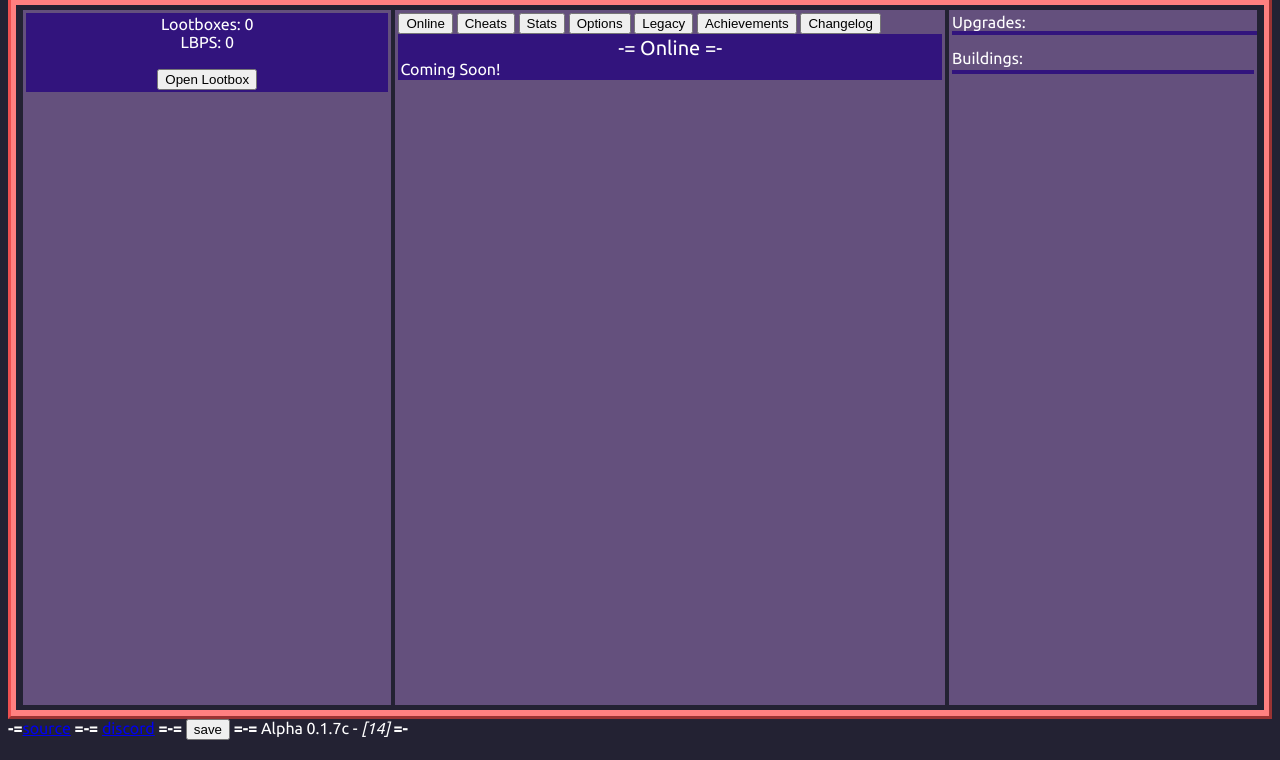
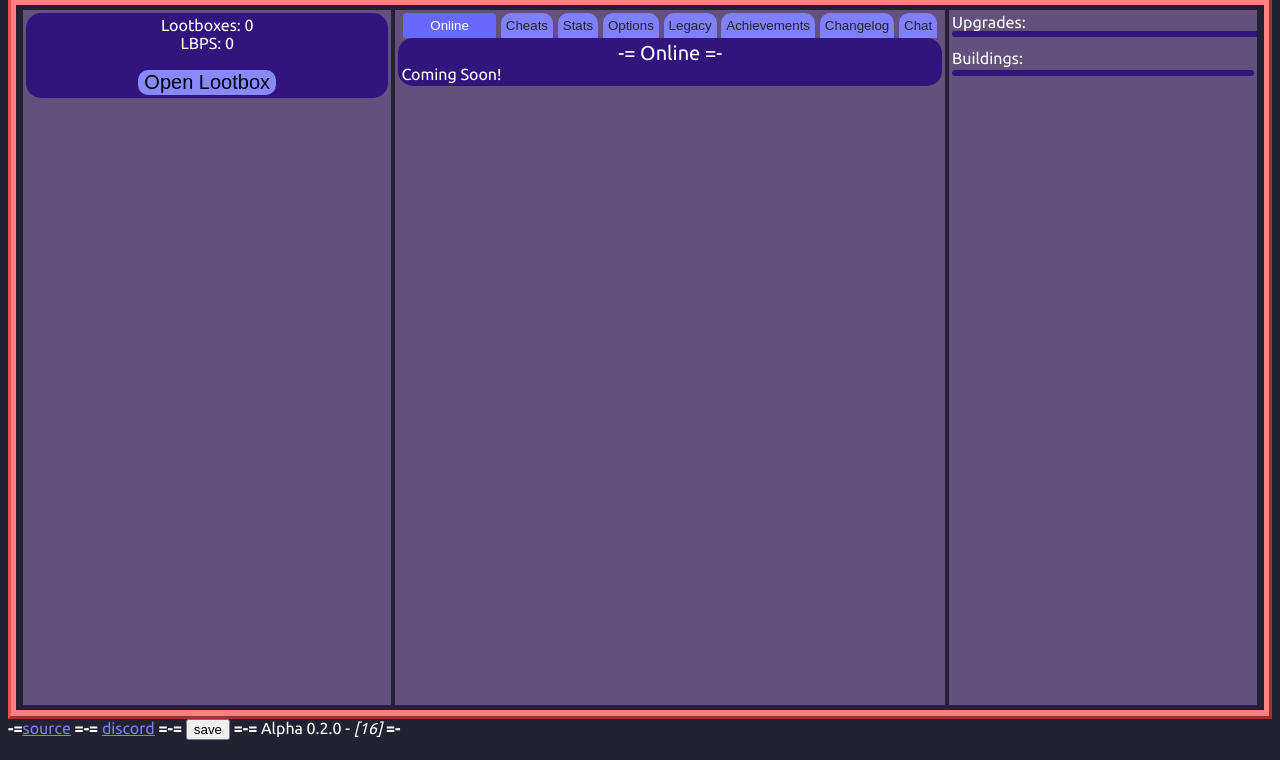
Before and after one commit to BNTFryingPan/idle-battle-royale, a plain HTML site: page client/webclient/index.html in a window 1280 px wide. Both pictures are taken after a click on the button "Online". Shown: the part 40-800 px from the top of the page. Drawn offline with Linux system fonts and the light colour scheme.

Commit message:
version 0.2.0 commit

```diff
--- a/client/webclient/index.html
+++ b/client/webclient/index.html
@@ -19,25 +19,37 @@
                         <p style="text-align: center" id="lootbox-display">Lootboxes: 0</p>
                         <p style="text-align: center" id="lbps-display">LBPS: 0</p>
                         <br>
-                        <p style="text-align: center"><button onclick="clickLootbox()">Open Lootbox</button></p>
+                        <p style="text-align: center"><button onclick="clickLootbox()" id="open-lootbox-button">Open Lootbox</button></p>
                     </div>
                 </div>
                 <div id="middle-bar" class="bar" style="width:45%">
-                    <div id='middle-bar-buttons'>
-                        <button class='mb-button' onclick="mbSwitchToOnline()">Online</button>
-                        <button class='mb-button' onclick="mbSwitchToCheats()">Cheats</button>
-                        <button class='mb-button' onclick="mbSwitchToStats()">Stats</button>
-                        <button class='mb-button' onclick="mbSwitchToOptions()">Options</button>
-                        <button class='mb-button' onclick="mbSwitchToLegacy()">Legacy</button>
-                        <button class='mb-button' onclick="mbSwitchToAchievements()">Achievements</button>
-                        <button class='mb-button' onclick="mbSwitchToChangelog()">Changelog</button>
+                    <div id='middle-bar-buttons' style="display:flex;justify-content: space-evenly">
+                        <button class='mb-button' id="mb-online-button" onclick="mbSwitchToOnline()">Online</button>
+                        <button class='mb-button' id="mb-cheats-button" onclick="mbSwitchToCheats()">Cheats</button>
+                        <button class='mb-button' id="mb-stats-button" onclick="mbSwitchToStats()" disabled>Stats</button>
+                        <button class='mb-button' id="mb-options-button" onclick="mbSwitchToOptions()">Options</button>
+                        <button class='mb-button' id="mb-legacy-button" onclick="mbSwitchToLegacy()">Legacy</button>
+                        <button class='mb-button' id="mb-ach-button" onclick="mbSwitchToAchievements()">Achievements</button>
+                        <button class='mb-button' id="mb-changelog-button" onclick="mbSwitchToChangelog()">Changelog</button>
+                        <button class='mb-button' id="mb-chat-button" onclick="mbSwitchToChat()">Chat</button>
                     </div>
-                    <div id='mb-changelog-tab' class="container" hidden>
+                    <div id='mb-changelog-tab' class="container" style="height: 95%;overflow-y:scroll" hidden>
                         <p style="text-align: center; font-size: 20px">-= Changelog =-</p>
                         <p>Quick note on versioning -</p>
                         <p>Version string is in the format "stage" main.major.minor similar to Minecraft<br>
                         The build number for public releases on github are only even numbers, as odd numbers are the development in between</p>
-
+                        <a href="https://discord.gg/nHkGBun">Join the discord for the latest news, updates, and to provide feedback</a>
+                        <br>
+                        <br>
+                        <p>Alpha 0.2.0 - Build 16 - <b>The Smoothing</b></p>
+                        <p>Saves are going to be reset a lot in near future. Don't get too attached to your saves.</p>
+                        <br>
+                        <p>+ made edges of a bunch of stuff rounded, including buttons, and divs<br>
+                        + made tabs of middle bar look nicer<br>
+                        + added 4 new buildings, noob and speedrunner, streamer, and modder<br>
+                        * buildings are now revealed after having at least 1 of the building before it<br>
+                        * building layout changed, top row shows name, count, and lbps. putting mouse over building reveals cost and buy buttons<br>
+                        * all existing buildings were pushed up, as noob replaced player, player replaced gamer, etc</p>
                         <br>
                         <p>Alpha 0.1.7c - Build 14</p>
                         <p>Im sorry, but this update breaks existing saves, and I am unable to figure out how to fix this.</p>
@@ -59,6 +71,9 @@
                         <p style="text-align: center; font-size: 20px">-= Online =-</p>
                         Coming Soon!
                     </div>
+                    <div id="mb-chat-tab" class="container" hidden>
+                        Coming Soon!
+                    </div>
                     <div id="mb-stats-tab" class="container">
                         <p style="text-align: center; font-size: 20px">-= Stats =-</p>
                         <p id="total-lootbox-display">Total Lootboxes: 0</p>
@@ -74,10 +89,13 @@
                             <option value="short">Short Number Notation</option>
                             <option value="sci">Scientific Notation (WIP)</option>
                         </select>
+                        <br><button onclick="resetAll()" style="margin-top: 2px">Reset <b>ALL</b> progress</button><br>
                     </div>
                     <div id="mb-legacy-tab" class="container" hidden>
                         <p style="text-align: center; font-size: 20px">-= Legacy =-</p>
-                        Coming Soon!
+                        Prestige Level if you Ascend now: <span id="prestige-plian">0</span><br>
+                        Lootboxes Required for next Prestige Level: <span id="prestige-lbfnp">0</span><br>
+                        Current Prestige Level: <span id="prestige-current">0</span><br>
                     </div>
                     <div id="mb-ach-tab" class="container" hidden>
                         <p style="text-align: center; font-size: 20px">-= Achievements =-</p>
@@ -86,7 +104,6 @@
                     <div id="mb-cheats-tab" class="container" hidden>
                         <p style="text-align: center; font-size: 20px">-= Cheats =-</p>
                         <button onclick="addTotalLBs()">Increase total lootboxes</button>
-                        <button onclick="resetAll()">Reset <b>ALL</b> progress</button><br>
                         <input id="lootbox-cheat-input" type="text" placeholder="Lootboxes to add" style="margin-top: 2px"> <button onclick="lootboxCheatButton()">Add</button>
                     </div>
                 </div>
--- a/client/webclient/js/buildings.js
+++ b/client/webclient/js/buildings.js
@@ -1,44 +1,92 @@
-var player = {
-    name: "Player",
-    intname: "Player",
+var noob = {
+    name: "Noob",
+    intname: "noob",
+    parent: {amount: 1},
     basepersec: 1,
     persec: 1,
     basecost: 15,
     amount: 0
 }
 
-var gamer = {
-    name: "Gamer",
-    intname: "Gamer",
+var player = {
+    name: "Player",
+    intname: "player",
+    parent: "noob",
     basepersec: 3,
     persec: 3,
     basecost: 50,
     amount: 0
 }
 
-var nolife = {
-    name: "No Lifer",
-    intname: "NoLife",
+var gamer = {
+    name: "Gamer",
+    intname: "gamer",
+    parent: "player",
     basepersec: 10,
     persec: 10,
     basecost: 150,
     amount: 0
 }
 
-var epicgamer = {
-    name: "Epic Gamer",
-    intname: "EpicGamer",
+var nolife = {
+    name: "No Lifer",
+    intname: "nolife",
+    parent: "gamer",
     basepersec: 25,
     persec: 25,
     basecost: 325,
     amount: 0
 }
 
+var epicgamer = {
+    name: "Epic Gamer",
+    intname: "epicgamer",
+    parent: "nolife",
+    basepersec: 100,
+    persec: 100,
+    basecost: 600,
+    amount: 0
+}
+
+var speedrunner = {
+    name: "Speedrunner",
+    intname: "speedrunner",
+    parent: "epicgamer",
+    basepersec: 500,
+    persec: 500,
+    basecost: 2000,
+    amount: 0
+}
+
+var streamer = {
+    name: "Streamer",
+    intname: "streamer",
+    parent: "speedrunner",
+    basepersec: 3000,
+    persec: 3000,
+    basecost: 10000,
+    amount: 0
+}
+
+var modder = {
+    name: "Modder",
+    intname: "modder",
+    parent: "streamer",
+    basepersec: 10000,
+    persec: 10000,
+    basecost: 25000,
+    amount: 0
+}
+
 var buildings = {
-    Player: player,
-    Gamer: gamer,
-    NoLife: nolife,
-    EpicGamer: epicgamer
+    noob: noob,
+    player: player,
+    gamer: gamer,
+    nolife: nolife,
+    epicgamer: epicgamer,
+    speedrunner: speedrunner,
+    streamer: streamer,
+    modder: modder
 }
 
 var priceMultiplier = 1.125
@@ -52,36 +100,43 @@ function loadBuildings() {
         element.setAttribute("id", "building-" + tb.intname);
         element.setAttribute("class", "building");
         element.hidden = true;
+        elementTopRow = document.createElement("p");
+        elementTopRow.setAttribute('id', 'building-' + tb.intname + '-toprow')
+        elementTopRow.innerHTML = tb.name + " x0 | LBPS: " + tb.basepersec + " [0]"
         elementBuy1 = document.createElement("button");
         elementBuy1.setAttribute("id", "building-" + tb.intname + "-buy");
+        elementBuy1.setAttribute('style', "border-radius: 2px; border: none; padding: 3px")
         elementBuy1.setAttribute("onclick", "buyBuilding('" + tb.intname + "', 1)");
         elementBuy1.innerHTML = "Buy 1 " + tb.name;
         elementBuy10 = document.createElement("button");
-        elementBuy10.setAttribute("id", "building-" + tb.intname + "-buy");
-        elementBuy10.setAttribute("style", "margin-left: 3px")
+        elementBuy10.setAttribute("id", "building-" + tb.intname + "-buy10");
+        elementBuy10.setAttribute("style", "margin-left: 3px; border-radius: 2px; border: none; padding: 3px")
         elementBuy10.setAttribute("onclick", "buyBuilding('" + tb.intname + "', 10)");
         elementBuy10.innerHTML = "x10";
         elementBuy100 = document.createElement("button");
-        elementBuy100.setAttribute("id", "building-" + tb.intname + "-buy");
-        elementBuy100.setAttribute("style", "margin-left: 3px")
+        elementBuy100.setAttribute("id", "building-" + tb.intname + "-buy100");
+        elementBuy100.setAttribute("style", "margin-left: 3px; border-radius: 2px; border: none; padding: 3px")
         elementBuy100.setAttribute("onclick", "buyBuilding('" + tb.intname + "', 100)");
         elementBuy100.innerHTML = "x100";
         elementCost = document.createElement("div");
         elementCost.setAttribute("id", "building-" + tb.intname + "-cost");
         elementCost.innerHTML = "Cost: " + tb.basecost;
-        elementAmnt = document.createElement("div");
-        elementAmnt.setAttribute("id", "building-" + tb.intname + "-amount");
-        elementAmnt.innerHTML = "Amount: 0";
-        elementPerSec = document.createElement("div");
-        elementPerSec.setAttribute("id", "building-" + tb.intname + "-persec");
-        elementPerSec.innerHTML = "Per Second: 0 [0]";
+        element.appendChild(elementTopRow);
+        element.appendChild(elementCost);
+        //element.appendChild(elementAmnt);
+        //element.appendChild(elementPerSec);
         element.appendChild(elementBuy1);
         element.appendChild(elementBuy10);
         element.appendChild(elementBuy100);
-        element.appendChild(elementCost);
-        element.appendChild(elementAmnt);
-        element.appendChild(elementPerSec);
         buildingContainer.appendChild(element);
+
+        //element.setAttribute('onmouseover', mouseOverBuilding(tb.intname))
+        //element.setAttribute('onmouseout', mouseOffBuilding(tb.intname))
+
+        //document.addEventListener("")
+
+        //element.addEventListener('mouseenter', mouseOverBuilding(tb.intname));
+        //element.addEventListener('mouseoff', mouseOffBuilding(tb.intname));
     }
 }
 
@@ -93,15 +148,16 @@ function updateBuildings() {
         window.game.totalBuildings += tbg.amount;
         price = Math.round(Math.round(tb.basecost * priceMultiplier ** tbg.amount) * window.game.buildingDiscount);
         //console.log('tb: ' + tb.intname)
-        if ((window.game.totalLootboxes >= (tb.basecost * window.game.buildingDiscount)) || (tbg.amount >= 1)) {
+        if ((window.game.totalLootboxes >= (tb.basecost * window.game.buildingDiscount)) || (window.game.buildings[tb.parent].amount >= 1) || (tbg.parent.amount >= 1)) {
             //console.log(document.getElementById('building-' + tb.intname))
             document.getElementById("building-" + tb.intname).hidden = false;
         } else {
             document.getElementById("building-" + tb.intname).hidden = true;
         }
         document.getElementById('building-' + tb.intname + '-cost').innerHTML = "Cost: " + abbrNum(price);
-        document.getElementById("building-" + tb.intname + "-amount").innerHTML = tbg.amount;
-        document.getElementById("building-" + tb.intname + "-persec").innerHTML = abbrNum(tb.persec) + " [" + abbrNum(tb.persec*tbg.amount) + "]";
+        document.getElementById('building-' + tb.intname + '-toprow').innerHTML = tb.name + " x" + tbg.amount + ' | LBPS ' + abbrNum(tb.persec) + ' [' + abbrNum(tb.persec*tbg.amount) + ']'
+        //document.getElementById("building-" + tb.intname + "-amount").innerHTML = tbg.amount;
+        //document.getElementById("building-" + tb.intname + "-persec").innerHTML = abbrNum(tb.persec) + " [" + abbrNum(tb.persec*tbg.amount) + "]";
     }
 }
 
--- a/client/webclient/js/game.js
+++ b/client/webclient/js/game.js
@@ -69,8 +69,8 @@ function abbrNum(number) {
 
 // end copied and pasted stuff
 
-var gameVersionNumber = 14;
-var gameVersionString = "Alpha 0.1.7c";
+var gameVersionNumber = 16;
+var gameVersionString = "Alpha 0.2.0";
 var isLoaded = false;
 var saveTick = 0;
 var isLoadedTimer = 0;
@@ -84,10 +84,11 @@ function gameSave() {
     this.totalMultiplier = 1;
     this.buildingDiscount = 1;
     this.buildings = {};
-    this.options = {'shortNumbers': 'long'}
-    this.options['shortNumbers'] = "long"
+    this.options = {'shortNumbers': 'short'}
+    //this.options['shortNumbers'] = "long"
     this.totalLootboxClicks = 0;
     this.totalLootboxesFromClicks = 0;
+    this.prestige = 0;
     Object.assign(this.buildings, buildings);
     //for (var build in buildings) {
     //    this.buildings[build].amount = 0;
@@ -115,23 +116,14 @@ function loadGame() {
     if (newFile == false) {
         loadstring = decode_utf8(lzw_decode(loadstring));
         loadedgame = JSON.parse(loadstring);
-        //console.log('loaded: ' + loadstring);
         window.game = new gameSave();
-        window.game = loadedgame;
-        window.game.options['shortNumbers'] = "long";
-        window.game.lootboxes = loadedgame.lootboxes;
-        window.game.lootboxesPerClick = loadedgame.lootboxesPerClick;
-        window.game.lootboxesPerSecond = loadedgame.lootboxesPerSecond;
-        window.game.totalLootboxes = loadedgame.totalLootboxes;
-        window.game.buildings = loadedgame.buildings;
-        window.game.hasCheated = loadedgame.hasCheated;
-        window.game.totalMultiplier = loadedgame.totalMultiplier;
-        window.game.buildingDiscount = loadedgame.buildingDiscount;
+        Object.assign(window.game, loadedgame)
     } else {
         window.game = new gameSave();
         window.game.buildings = buildings;
     }
 
+    document.getElementById('option-numformat').value = window.game.options['shortNumbers']
     document.getElementById('version-display').innerHTML = gameVersionString + " - <i>[" + gameVersionNumber + "]</i>"
 }
 
@@ -145,6 +137,27 @@ function updateLBPS() {
     totalLBPS = totalLBPS * window.game.totalMultiplier;
     document.getElementById("lbps-display").innerHTML = "LBPS: " + abbrNum(totalLBPS);
     window.game.lootboxesPerSecond = totalLBPS;
+}
+
+function calcPrestige() {
+    var totalPrestigeLevels = Math.floor(Math.cbrt( (window.game.totalLootboxes) / (10 ** 10) ));
+    return totalPrestigeLevels;
+}
+
+function calcLbsNextPrestigeLevel() {
+    var currPresAfterReset = calcPrestige()
+    var lbForNextPresLevel = ( 10 ** 10 ) * ( ( ( currPresAfterReset + 1 ) ** 3 ) - currPresAfterReset ** 3)
+    return lbForNextPresLevel
+}
+
+function prestige() {
+    window.prestige = calcPrestige()
+    window.game.buildings = buildings;
+    window.game.lootboxes = 0;
+    window.game.lootboxesPerSecond = 0;
+    window.game.lootboxesPerClick = 1;
+
+    //window.game.buildingDiscount = 1 * (
 }
 
 window.onload = function() {
@@ -210,6 +223,9 @@ function updateUI() {
     document.getElementById('lbpc-display').innerHTML = "Lootboxes per Click: " + abbrNum(Math.round(window.game.lootboxesPerClick));
     document.getElementById('total-clicks-display').innerHTML = "Total Lootbox Clicks: " + window.game.totalLootboxClicks;
     document.getElementById('lb-from-clicks').innerHTML = "Total Lootboxes from Clicks: " + abbrNum(Math.round(window.game.totalLootboxesFromClicks));
+    document.getElementById('prestige-current').innerHTML = window.game.prestige;
+    document.getElementById('prestige-lbfnp').innerHTML = abbrNum(Math.ceil(calcLbsNextPrestigeLevel() - window.game.totalLootboxes));
+    document.getElementById('prestige-plian').innerHTML = abbrNum(calcPrestige());
     //document.getElementById('building-Player-amount').innerHTML = buildingPlayer.amount.toString();
 }
 
--- a/client/webclient/js/interface.js
+++ b/client/webclient/js/interface.js
@@ -1,98 +1,96 @@
 //contains functions that control ui, like tabs in the middle bar
-
-var onlineTab;
-var cheatsTab;
-var achTab;
-var statsTab;
-var lootboxDisplay;
-var lootboxPerSecDisplay;
-var lootboxTotalDisplay;
 
 function cacheElements() {
     onlineTab            = document.getElementById('mb-online-tab');
+    onlineButton         = document.getElementById('mb-online-button');
     cheatsTab            = document.getElementById('mb-cheats-tab');
+    cheatsButton         = document.getElementById('mb-cheats-button');
     achievementsTab      = document.getElementById('mb-ach-tab');
+    achievementsButton   = document.getElementById('mb-ach-button');
     statsTab             = document.getElementById('mb-stats-tab');
+    statsButton          = document.getElementById('mb-stats-button');
     legacyTab            = document.getElementById('mb-legacy-tab');
+    legacyButton         = document.getElementById('mb-legacy-button');
     optionsTab           = document.getElementById('mb-options-tab');
+    optionsButton        = document.getElementById('mb-options-button');
     changelogTab         = document.getElementById('mb-changelog-tab');
+    changelogButton      = document.getElementById('mb-changelog-button');
+    chatTab              = document.getElementById('mb-chat-tab');
+    chatButton           = document.getElementById('mb-chat-button');
     lootboxPerSecDisplay = document.getElementById('lbps-display');
     lootboxTotalDisplay  = document.getElementById('total-lootbox-display');
     lootboxDisplay       = document.getElementById('lootbox-display');
 }
 
+function hideAllTabs () {
+    cheatsTab.hidden = true;
+    cheatsButton.disabled = false;
+    onlineTab.hidden = true;
+    onlineButton.disabled = false;
+    achievementsTab.hidden = true;
+    achievementsButton.disabled = false;
+    statsTab.hidden = true;
+    statsButton.disabled = false;
+    legacyTab.hidden = true;
+    legacyButton.disabled = false;
+    optionsTab.hidden = true;
+    optionsButton.disabled = false;
+    changelogTab.hidden = true;
+    changelogButton.disabled = false;
+    chatTab.hidden = true;
+    chatButton.disabled = false;
+}
+
 function optionstabUpdateNumberFormat() {
     var newFormat = document.getElementById('option-numformat').value;
-    window.game.options.shortNumbers = newFormat;
+    window.game.options['shortNumbers'] = newFormat;
 }
 
 //tabs
 function mbSwitchToOnline() {
-    cheatsTab.hidden = true;
+    hideAllTabs();
     onlineTab.hidden = false;
-    achievementsTab.hidden = true;
-    statsTab.hidden = true;
-    legacyTab.hidden = true;
-    optionsTab.hidden = true;
-    changelogTab.hidden = true;
+    onlineButton.disabled = true;
 }
 
 function mbSwitchToCheats() {
+    hideAllTabs();
     cheatsTab.hidden = false;
-    onlineTab.hidden = true;
-    achievementsTab.hidden = true;
-    statsTab.hidden = true;
-    legacyTab.hidden = true;
-    optionsTab.hidden = true;
-    changelogTab.hidden = true;
+    cheatsButton.disabled = true;
 }
 
 function mbSwitchToAchievements() {
-    cheatsTab.hidden = true;
-    onlineTab.hidden = true;
+    hideAllTabs();
     achievementsTab.hidden = false;
-    statsTab.hidden = true;
-    legacyTab.hidden = true;
-    changelogTab.hidden = true;
-    optionsTab.hidden = true;
+    achievementsButton.disabled = true;
 }
 
 function mbSwitchToStats() {
-    cheatsTab.hidden = true;
-    onlineTab.hidden = true;
-    achievementsTab.hidden = true;
+    hideAllTabs();
     statsTab.hidden = false;
-    legacyTab.hidden = true;
-    changelogTab.hidden = true;
-    optionsTab.hidden = true;
+    statsButton.disabled = true;
 }
 
 function mbSwitchToOptions() {
-    cheatsTab.hidden = true;
-    onlineTab.hidden = true;
-    achievementsTab.hidden = true;
-    statsTab.hidden = true;
-    legacyTab.hidden = true;
-    changelogTab.hidden = true;
+    hideAllTabs();
     optionsTab.hidden = false;
+    optionsButton.disabled = true;
 }
 
 function mbSwitchToLegacy() {
-    cheatsTab.hidden = true;
-    onlineTab.hidden = true;
-    achievementsTab.hidden = true;
-    statsTab.hidden = true;
+    hideAllTabs();
     legacyTab.hidden = false;
-    changelogTab.hidden = true;
-    optionsTab.hidden = true;
+    legacyButton.disabled = true;
 }
 
 function mbSwitchToChangelog() {
-    cheatsTab.hidden = true;
-    onlineTab.hidden = true;
-    achievementsTab.hidden = true;
-    statsTab.hidden = true;
-    legacyTab.hidden = true;
+    hideAllTabs();
     changelogTab.hidden = false;
-    optionsTab.hidden = true;
+    changelogButton.disabled = true;
 }
+
+function mbSwitchToChat() {
+    hideAllTabs();
+    chatTab.hidden = false;
+    chatButton.disabled = true;
+}
--- a/client/webclient/style.css
+++ b/client/webclient/style.css
@@ -13,6 +13,10 @@ body {
 p {
     margin-top: 0px;
     margin-bottom: 0px;
+}
+
+a {
+    color: #8080ff
 }
 
 #header {
@@ -38,6 +42,39 @@ p {
     display: flex;
 }
 
+.mb-button {
+    border: none;
+    background-color: #8080ff;
+    color: #232233;
+    border-radius: 10px 10px 0px 0px;
+    padding: 5px;
+    transition: ease-in-out;
+    transition-property: all;
+    transition-duration: 200ms;
+}
+
+.mb-button:hover:enabled {
+    border-radius: 5px 5px 0px 0px;
+    padding-left: 3%;
+    padding-right: 3%;
+    background-color: #8888ff;
+    color: #bbbbbb;
+    transition: ease-in-out;
+    transition-property: all;
+    transition-duration: 200ms;
+}
+
+.mb-button:disabled {
+    border-radius: 4px 4px 0px 0px;
+    padding-left: 5%;
+    padding-right: 5%;
+    background-color: #6868ff;
+    color: #ffffff;
+    transition: ease-in-out;
+    transition-property: all;
+    transition-duration: 200ms;
+}
+
 .bar {
     padding: 3px;
     margin-left: 2px;
@@ -47,14 +84,32 @@ p {
     background-color: rgba(100, 80, 125, 60);
 }
 .container {
-    padding: 2px;
+    padding: 3px;
     background-color: rgba(50, 20, 125, 60);
+    border-radius: 15px;
+    margin-bottom: 2px;
+    transition: ease-in-out;
+    transition-property: all;
+    transition-duration: 200ms;
 }
 
 .building {
-    padding: 2px;
+    padding-left: 5px;
     margin: 2px;
     background-color: rgba(50, 150, 165, 50);
+    border-radius: 10px;
+    height: 18px;
+    overflow-y: hidden;
+    transition: ease-in-out;
+    transition-property: all;
+    transition-duration: 200ms;
+}
+
+.building:hover {
+    height: 62px;
+    transition: ease-in-out;
+    transition-property: all;
+    transition-duration: 200ms;
 }
 
 .upgrade {
@@ -65,6 +120,25 @@ p {
     margin-right: 1px;
 }
 
-/*.hidden {
-    visibility: hidden;
-}*/
+#open-lootbox-button {
+    background-color: #8888ff;
+    border: none;
+    font-size: 20px;
+    border-radius: 10px;
+    transition: ease-in-out;
+    transition-property: all;
+    transition-duration: 200ms
+}
+
+#open-lootbox-button:hover {
+    border-radius: 5px;
+    transition: ease-in-out;
+    transition-property: all;
+    transition-duration: 200ms
+}
+
+#notifs {
+    width: 25%;
+    margin-left: 40%;
+    margin-bottom: 5px;
+}
```
